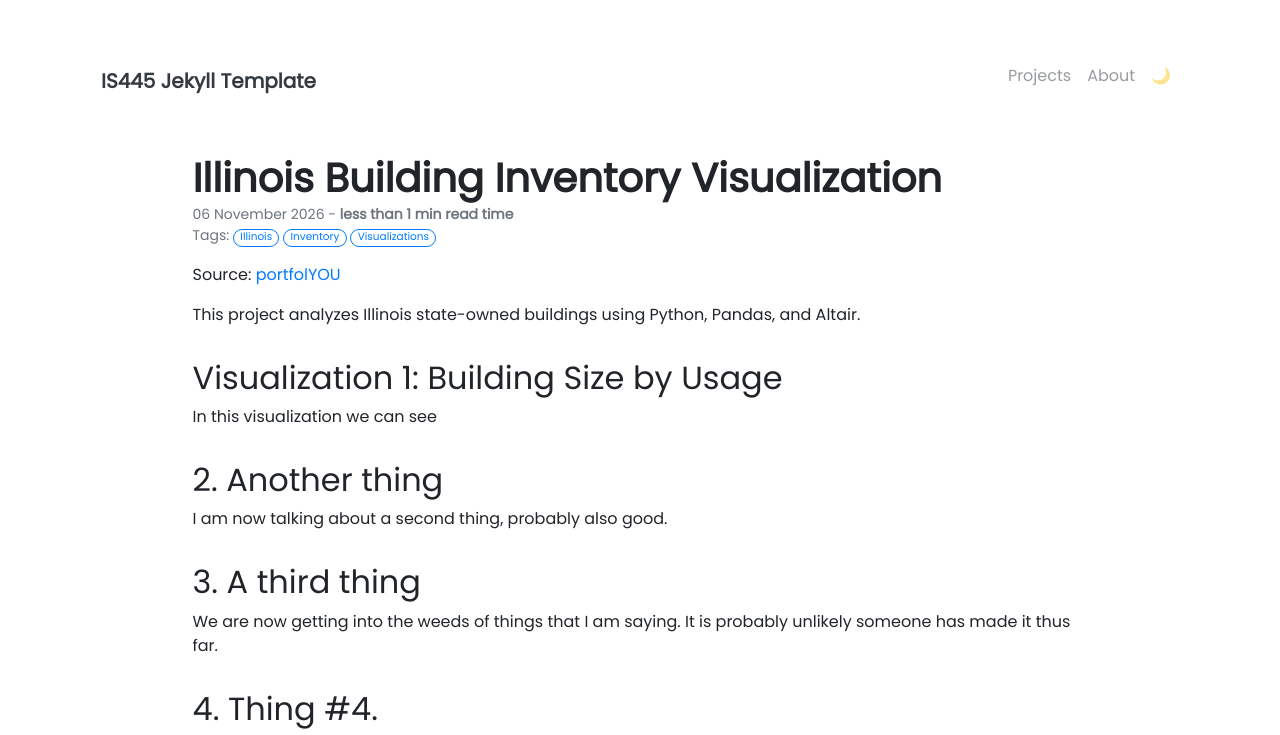
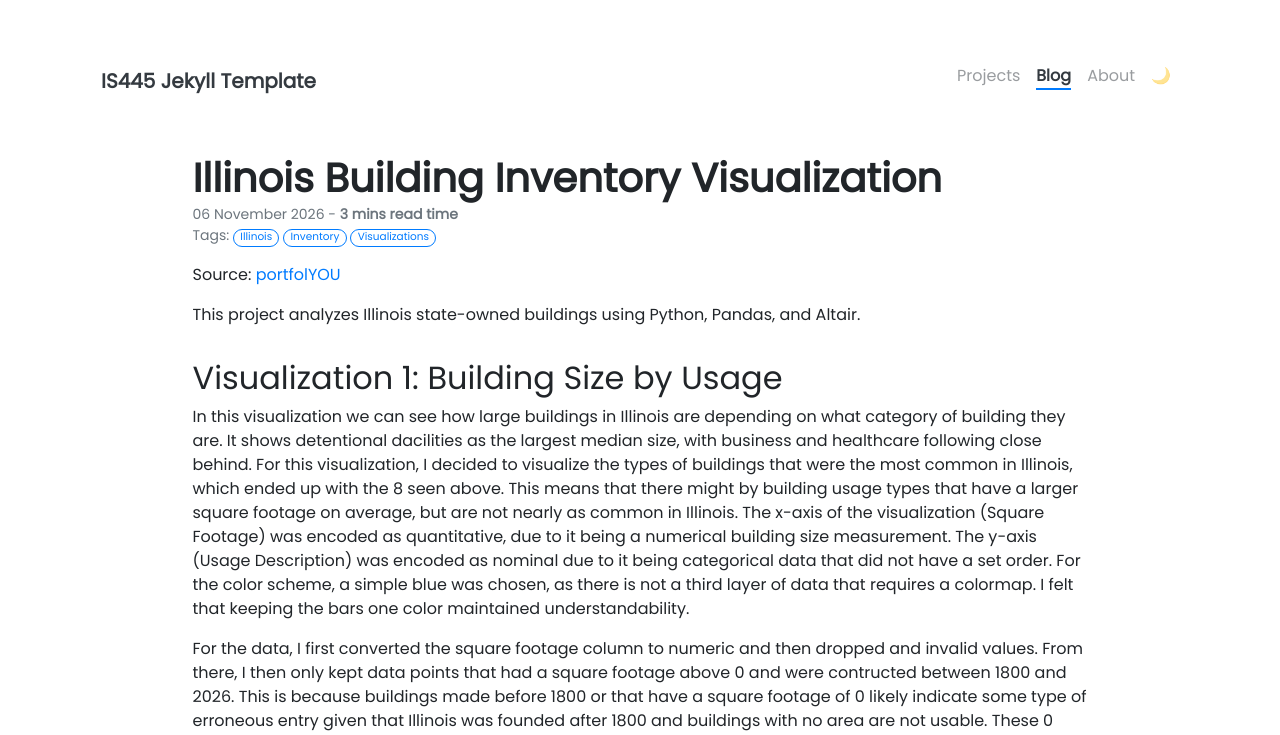
Before and after one commit to nikhil-koka/nikhil-koka.github.io, a Jekyll site: the page built from _posts/2026-11-06-building-inventory.md, in a window 1280 px wide and 1400 px high. Shown: the top 735 px of the window. Built offline with Jekyll 4.4.1, drawn with Linux system fonts in a browser that asks for light colours; nearby versions of some CDN libraries; our own code applies the rules of GitHub Pages for plain Markdown files; some of the changed text lies outside the part shown.

```diff
--- a/_config.yml
+++ b/_config.yml
@@ -30,7 +30,7 @@ nav_exclude:                                            # The following paths ar
   - pages/404.html
   - pages/index.md
   - documentation/partials/**                           # For Documentation Only
-  - pages/blog.html # comment out this line if you want a blog!
+  # - pages/blog.html # comment out this line if you want a blog!
 
 
 
--- a/_posts/2026-11-06-building-inventory.md
+++ b/_posts/2026-11-06-building-inventory.md
@@ -3,7 +3,7 @@ title: Illinois Building Inventory Visualization
 tags: [Illinois, Inventory, Visualizations]
 style: fill
 color: secondary
-description: A look at building contruction in Illinois
+description: A look at building contruction in Illinois.
 ---
 
 Source: [portfolYOU](https://github.com/YoussefRaafatNasry/portfolYOU)
@@ -14,27 +14,25 @@ This project analyzes Illinois state-owned buildings using Python, Pandas, and A
 
 <vegachart schema-url="{{ '/assets/json/building_sizes.json' | relative_url }}" style="width: 100%"></vegachart>
 
-In this visualization we can see
+In this visualization we can see how large buildings in Illinois are depending on what category of building they are. It shows detentional dacilities as the largest median size, with business and healthcare following close behind. For this visualization, I decided to visualize the types of buildings that were the most common in Illinois, which ended up with the 8 seen above. This means that there might by building usage types that have a larger square footage on average, but are not nearly as common in Illinois. The x-axis of the visualization (Square Footage) was encoded as quantitative, due to it being a numerical building size measurement. The y-axis (Usage Description) was encoded as nominal due to it being categorical data that did not have a set order. For the color scheme, a simple blue was chosen, as there is not a third layer of data that requires a colormap. I felt that keeping the bars one color maintained understandability.
+
+For the data, I first converted the square footage column to numeric and then dropped and invalid values. From there, I then only kept data points that had a square footage above 0 and were contructed between 1800 and 2026. This is because buildings made before 1800 or that have a square footage of 0 likely indicate some type of erroneous entry given that Illinois was founded after 1800 and buildings with no area are not usable. These 0 square footage values may correspond to PO boxes or something similar and therefore are not relevant for our purposes.
 
 
-## 2. Another thing
 
-I am now talking about a second thing, probably also good.
 
-## 3. A third thing
+## Visualization 2: Construction by Decade
 
-We are now getting into the weeds of things that I am saying.  It is probably unlikely someone has made it thus far.
+<vegachart schema-url="{{ '/assets/json/building_decades.json' | relative_url }}" style="width: 100%"></vegachart>
 
-## 4. Thing #4.
+For this visualization, it shows how many buildings were contructed by decade, spanning from 1900's to 2010's. What we do see is a large fall-off in building construction towards around the 2010's in every building usage category. Some categories also have a large spike during one decade and a relatively small number constructed during the other decades. For example, healthcare and residential buildings. The x-axis (Decade) in this visualization was encoded as ordinal because it is categorical data that contains a chronological nature to it, and was converted from date time to vategorical decades. The y-axis (Count of Constructed Buildings) was encoded as quantitative because the count is a numerical value. The dropdown (Usage Description) was encoded as nominal because it is a categorical variable with no built-in order to it. For the color, I chose a simple orange because there is no varaible represented by the color. The dropdown shows the category so the color is not neccessary. The data transformations performed for this visualization was similar to the ones performed for the first visualization. The data was cleaned to only include buildings with greater than 0 square footage and valid values. The main difference is that this visual only looks at buildings contructed from 1900 onwards.
 
-At this point, you are probably no longer into me listing off things.  Let's put in an image to placate the reader:
+## Interactivity
 
-![This is an image of a corgi.](https://media.istockphoto.com/photos/welsh-corgi-picture-id962032196?k=20&m=962032196&s=170667a&w=0&h=NhIyQdJgVw0cw_EeLtP3LcLExLuiAWPwzL6_WsRKUfQ=)
+The interactivity for this plot I chose is a dropdownmenu that lets you filter the number of buildings contructed each decade by the category of usage. This adds another layer to the visualization as you can see which types of usage were prioritized and when and could potentially compare that to historical reasons that might be true. This interactivity applies to the second plot. It also lets you see some interesting trends about building construction and which types of buildings don't follow those trends.
 
-## 5. The last thing
+## 4. Data and Analysis Links
 
-This is my final thing, probably would be great if this was a TL;DR or summary.  But I don't have that for you.  I have given you so little already, why start saying anything useful now?
+[Data](https://raw.githubusercontent.com/UIUC-iSchool-DataViz/is445_data/main/building_inventory.csv)
 
-Besides, all anybody wants is the DERP:
-
-![This is an image of three corgis looking 'derpy', or with silly faces.](http://3.bp.blogspot.com/-AXnXOPZgqMk/Un-xCBAa4gI/AAAAAAAAsWA/z_lZsvDoCRk/s1600/derpstages.jpg)
+[Analysis](https://github.com/nikhil-koka/nikhil-koka.github.io/blob/main/python_notebooks/homework_visualizations.ipynb)
```
